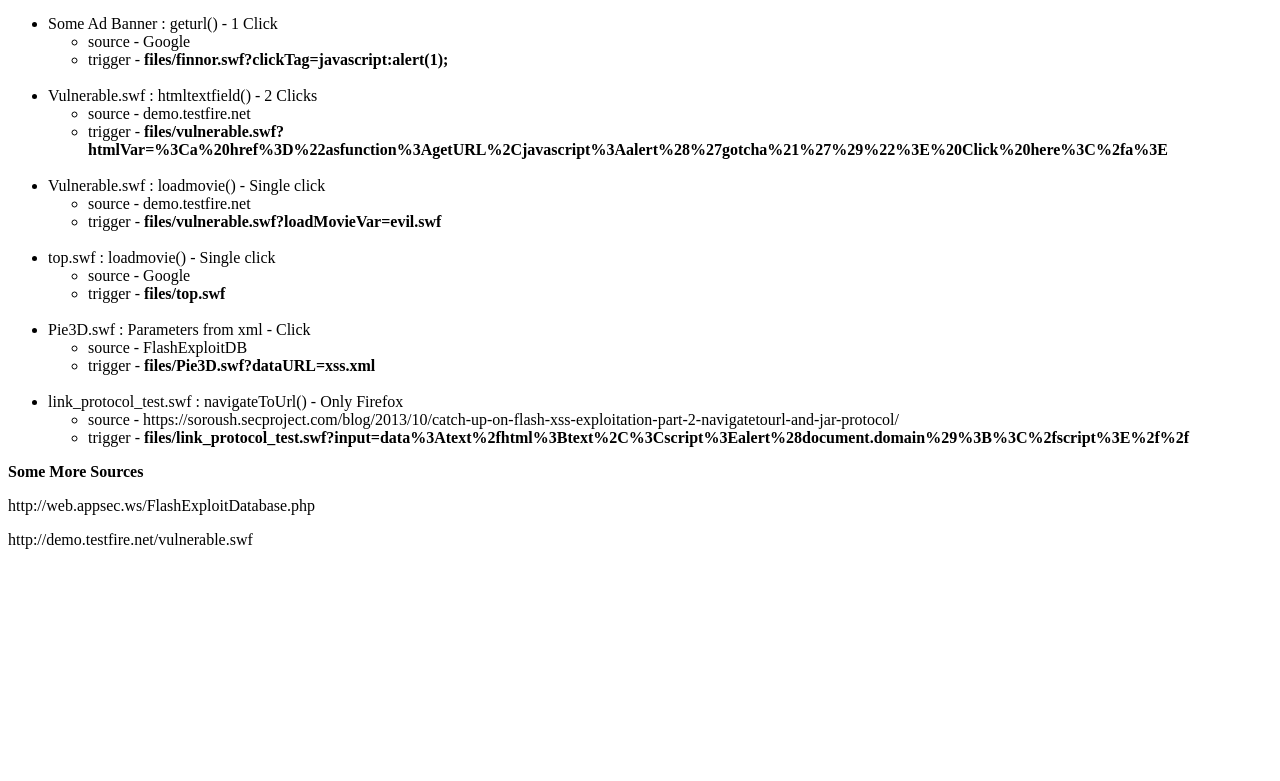
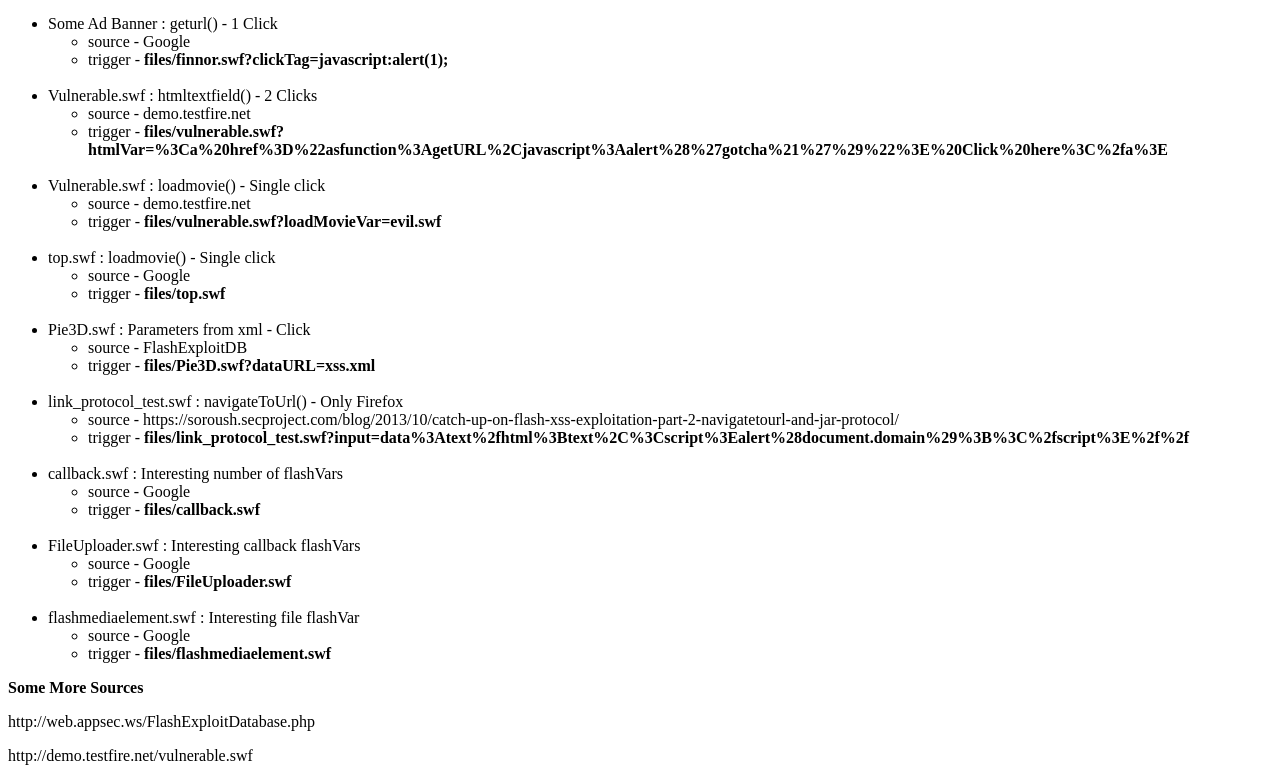
Before and after one commit to cure53/Flashbang, a plain HTML site: page flash-files/index.html in a window 1280 px wide. Shown: the part 1091-1872 px from the top of the page. Before the commit the page ends 1656 px from the top, so only its background shows below. Drawn offline with Linux system fonts and the light colour scheme.

Commit message:
Three new swfs added

```diff
--- a/flash-files/index.html
+++ b/flash-files/index.html
@@ -186,6 +186,34 @@
             <li>trigger - <b>files/link_protocol_test.swf?input=data%3Atext%2fhtml%3Btext%2C%3Cscript%3Ealert%28document.domain%29%3B%3C%2fscript%3E%2f%2f</b></li>
         </ul>
     </li>
+
+    </br>
+    <li>
+        callback.swf : Interesting number of flashVars
+        <ul>
+            <li>source - Google</li>
+            <li>trigger - <b>files/callback.swf</b></li>
+        </ul>
+    </li>
+
+    </br>
+    <li>
+        FileUploader.swf : Interesting callback flashVars
+        <ul>
+            <li>source - Google</li>
+            <li>trigger - <b>files/FileUploader.swf</b></li>
+        </ul>
+    </li>
+
+    </br>
+    <li>
+        flashmediaelement.swf : Interesting file flashVar
+        <ul>
+            <li>source - Google</li>
+            <li>trigger - <b>files/flashmediaelement.swf</b></li>
+        </ul>
+    </li>
+
 </ul>
 
 <b>Some More Sources</b>
```
Also changed, not shown: 3 other files.
